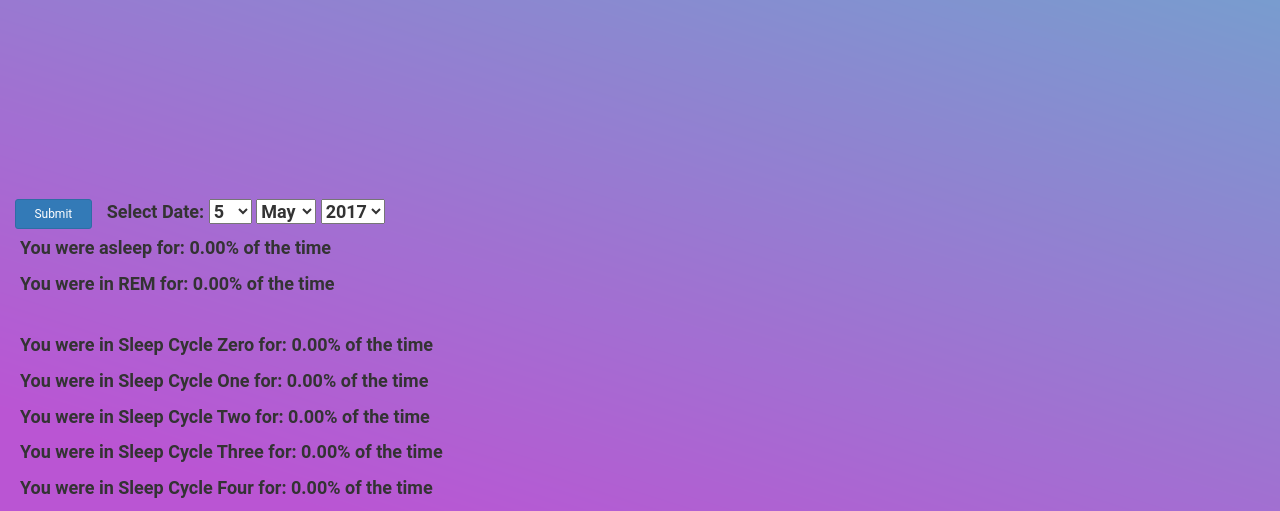
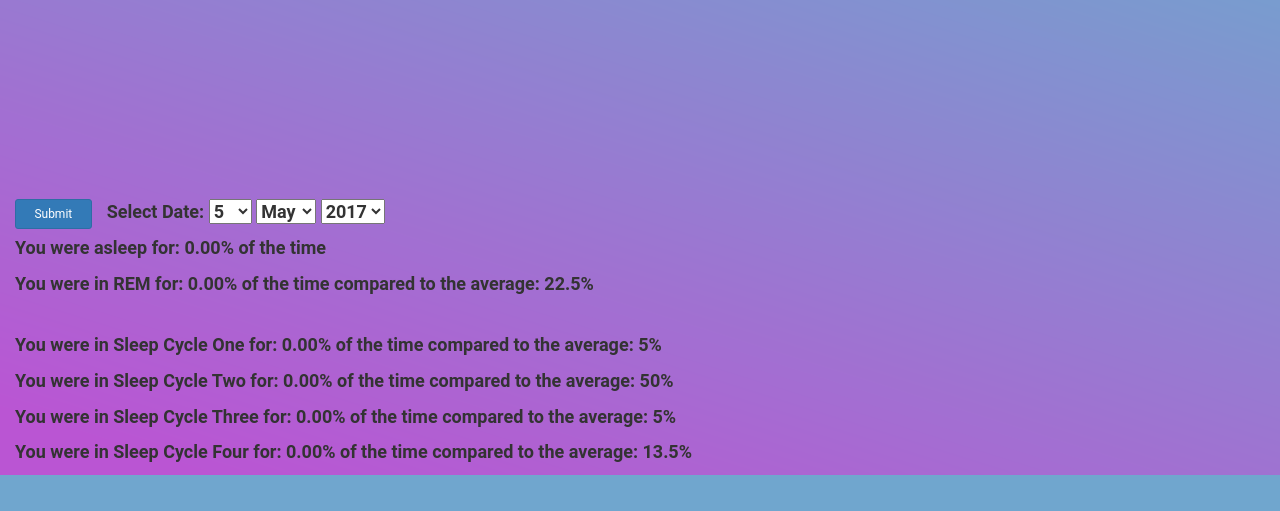
Before and after one commit to Pglinsman/SmartSleeper, a Django app: page /analytics in a window 1280 px wide. Shown: the part 535-1046 px from the top of the page. After the commit the page ends 1010 px from the top, so only its background shows below. Run offline with Django 3.2, Linux system fonts and the light colour scheme; data that the repository does not hold is empty; parts of the project's set-up code (start-up, migrations or seed data) failed here and were passed over; some libraries are stand-ins or nearby versions.

Commit message:
added averages

```diff
--- a/SmartSleeperApp/templates/SmartSleeperApp/analytics.html
+++ b/SmartSleeperApp/templates/SmartSleeperApp/analytics.html
@@ -205,15 +205,14 @@
                             </form>
                         </p>
 
-                        <div style="position: absolute; left: 20px">
+                        <div style="position: absolute; left: 15px">
                         <p> You were asleep for: <b>{{percentAsleep}}%</b> of the time</p>
-                        <p> You were in REM for: <b>{{percentREM}}%</b> of the time</p>
+                        <p> You were in REM for: <b>{{percentREM}}%</b> of the time compared to the average: {{averageREM}}</p>
                         </br>
-                        <p> You were in Sleep Cycle Zero for: <b>{{percentZero}}%</b> of the time</p>
-                        <p> You were in Sleep Cycle One for: <b>{{percentOne}}%</b> of the time</p>
-                        <p> You were in Sleep Cycle Two for: <b>{{percentTwo}}%</b> of the time</p>
-                        <p> You were in Sleep Cycle Three for: <b>{{percentThree}}%</b> of the time</p>
-                        <p> You were in Sleep Cycle Four for: <b>{{percentFour}}%</b> of the time</p>
+                        <p> You were in Sleep Cycle One for: <b>{{percentOne}}%</b> of the time compared to the average: {{averageOne}}</p>
+                        <p> You were in Sleep Cycle Two for: <b>{{percentTwo}}%</b> of the time compared to the average: {{averageTwo}}</p>
+                        <p> You were in Sleep Cycle Three for: <b>{{percentThree}}%</b> of the time compared to the average: {{averageThree}}</p>
+                        <p> You were in Sleep Cycle Four for: <b>{{percentFour}}%</b> of the time compared to the average: {{averageFour}}</p>
                         </div>
 
 
--- a/SmartSleeperApp/views.py
+++ b/SmartSleeperApp/views.py
@@ -247,7 +247,12 @@ def analytics(request):
     if(results == 4):
       cycleFour += 1
 
-
+  # AVERAGES
+  # 1: 4-5%
+  # 2: 45-55%
+  # 3: 4-6%
+  # 4: 12-15%
+  # 5: 20-25%
 
   percentAsleep = 100 * float(numAsleep)/max(1, len(results))
   percentREM = 100 * float(numREM)/max(1, len(results))
@@ -256,6 +261,12 @@ def analytics(request):
   percentTwo = 100 * float(cycleTwo)/max(1, len(results))
   percentThree = 100 * float(cycleThree)/max(1, len(results))
   percentFour = 100 * float(cycleFour)/max(1, len(results))
+  averageOne = "5%"
+  averageTwo = "50%"
+  averageThree = "5%"
+  averageFour = "13.5%"
+  averageREM = "22.5%"
+
 
   if(len(timeStamps) > 0):
     pair = zip(timeStamps, values)
@@ -270,6 +281,11 @@ def analytics(request):
   context['percentTwo'] = "%.2f" % (percentTwo)
   context['percentThree'] = "%.2f" % (percentThree)
   context['percentFour'] = "%.2f" % (percentFour)
+  context['averageOne'] = averageOne
+  context['averageTwo'] = averageTwo
+  context['averageThree'] = averageThree
+  context['averageFour'] = averageFour
+  context['averageREM'] = averageREM
   context['events'] = events
   context['dateInfo'] = str(month) + "/" + str(day)  + "/" + str(year)
 
```
